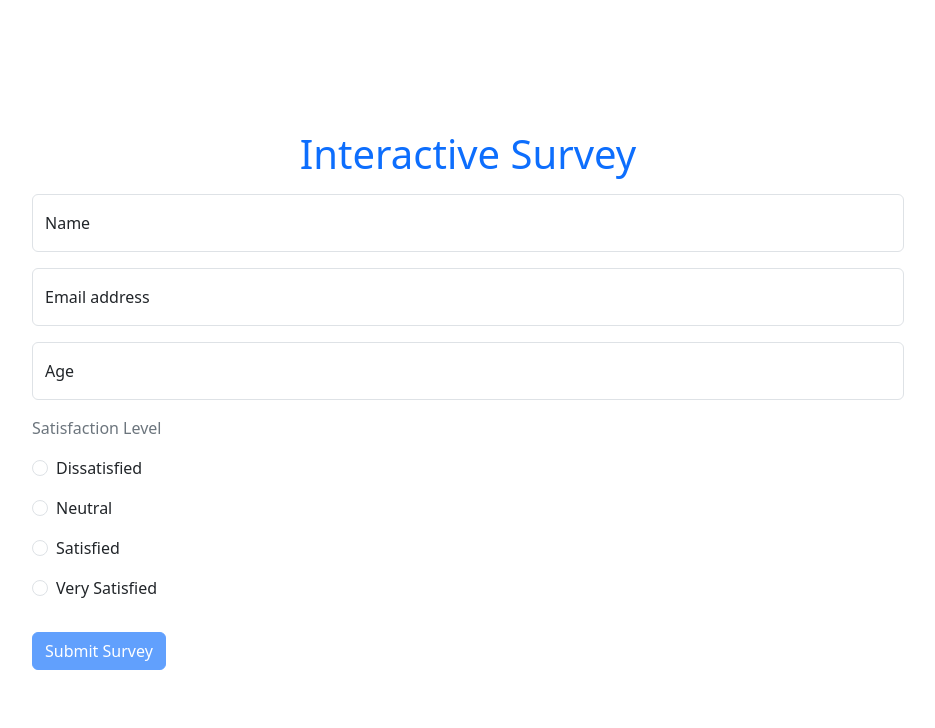
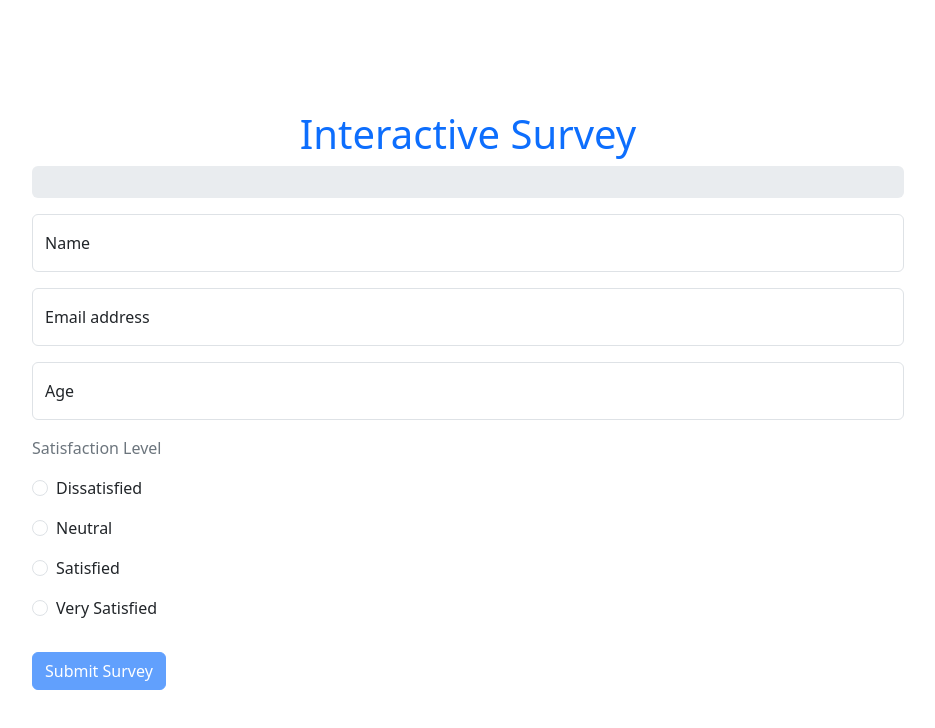
Before and after one commit to dani31perez/Validation-Survey, a React (Vite) app: page / in a window 1280 px wide. Shown: the top 728 px of the page, without its empty margins (172-1107 px from the left). Built offline with nearby package versions, Linux system fonts and the light colour scheme.

Commit message:
Implemented ProgressBar to visually indicate form progress

```diff
--- a/src/App.jsx
+++ b/src/App.jsx
@@ -4,6 +4,7 @@ import { useState } from "react";
 import FloatingLabel from "react-bootstrap/FloatingLabel";
 import Form from "react-bootstrap/Form";
 import Button from "react-bootstrap/Button";
+import Progress from "./components/Progress";
 
 export default function App() {
   const [touched, setTouched] = useState([false, false, false]);
@@ -32,9 +33,10 @@ export default function App() {
     <>
       <div className="container-fluid text-primary mb-3 text-center">
         <h1>Interactive Survey</h1>
+        <Progress fields={validatedFields()}/>
       </div>
       <div className="container container-form">
-        <Form noValidate >
+        <Form noValidate>
           <Form.Group>
             <FloatingLabel
               controlId="floatingName"
--- /dev/null
+++ b/src/components/Progress.jsx
@@ -0,0 +1,11 @@
+import ProgressBar from 'react-bootstrap/ProgressBar';
+import "../styles/Progress.css"
+
+export default function Progress({ fields }) {
+  const contTrue = () => fields.filter(Boolean).length;
+  return (
+    <>
+      <ProgressBar className="custom-bar" now={contTrue()*25} label={contTrue()*25 + "%"} />
+    </>
+  );
+}
--- /dev/null
+++ b/src/styles/Progress.css
@@ -0,0 +1,5 @@
+.custom-bar {
+    height: 2rem;
+    font-size: 1.2rem;
+    font-weight: bold;
+}
```
